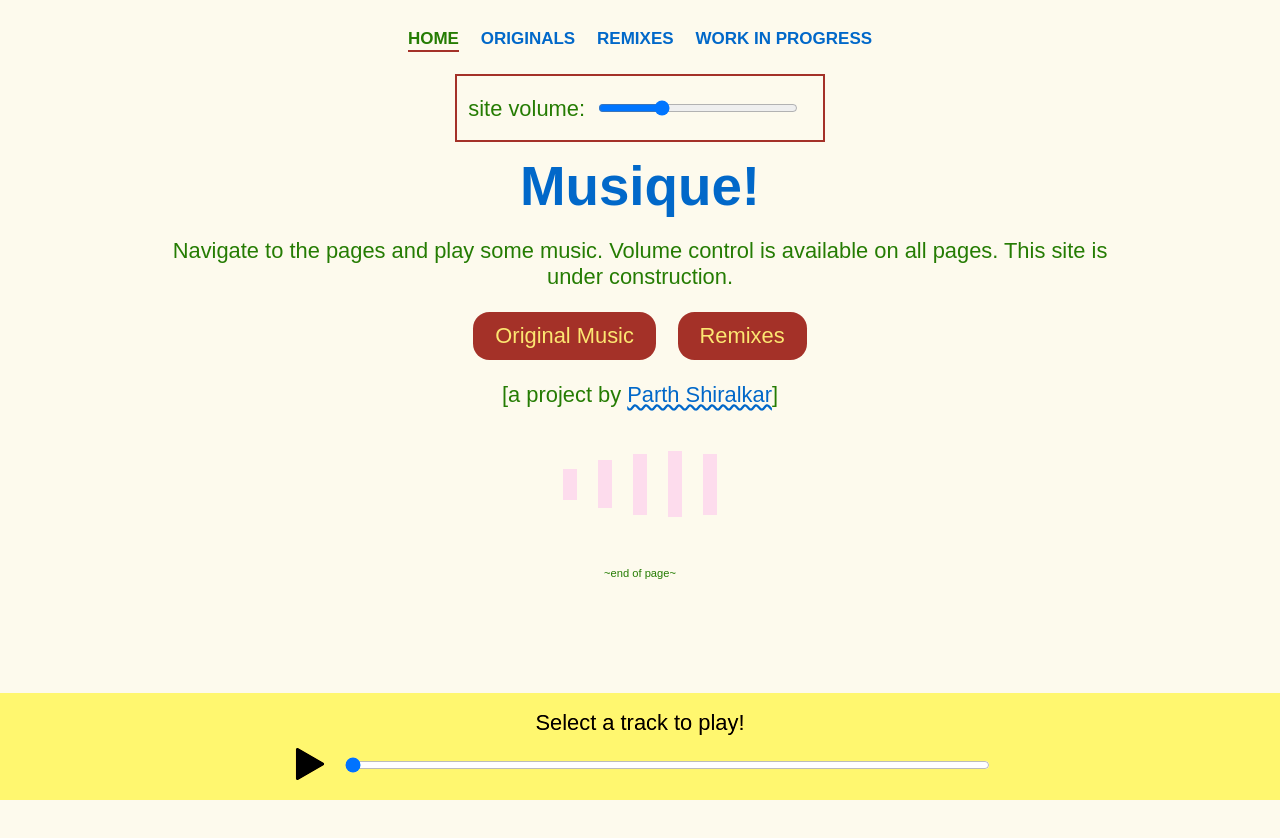
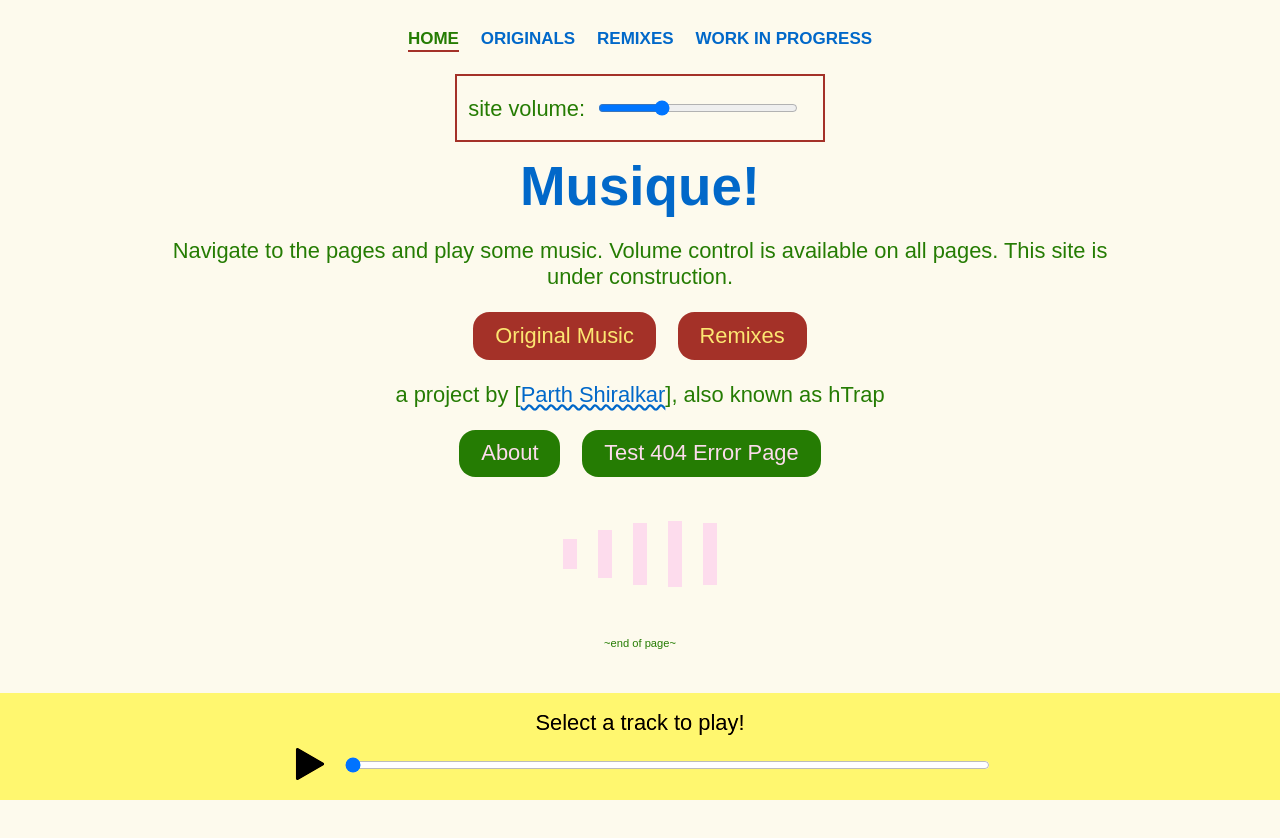
Before and after one commit to partheus/music, a Vue app: page / in a window 1280 px wide. Shown: the top 838 px of the page. Before the commit the page ends 800 px from the top, so only its background shows below. Built offline with nearby package versions, Linux system fonts and the light colour scheme; a web font is replaced by a local one.

Commit message:
Add links to home

```diff
--- a/src/views/HomePage.vue
+++ b/src/views/HomePage.vue
@@ -8,7 +8,15 @@
       <router-link to="/remixes" title="Remixes" class="button button--primary">Remixes</router-link>
     </div>
 
-    <p>[a project by <router-link to="/colophon">Parth Shiralkar</router-link>]</p>
+    <p>a project by [<router-link to="/colophon">Parth Shiralkar</router-link>], also
+    known as hTrap</p>
+
+    <div class="homepage-links">
+      <router-link to="/about" title="About" class="button button--secondary">About</router-link>
+      <router-link to="/not-a-link" title="404 Error Page" class="button button--secondary">Test 404 Error Page</router-link>
+    </div>
+
+
 
     <!-- Other content for Home page -->
   </div>
```
